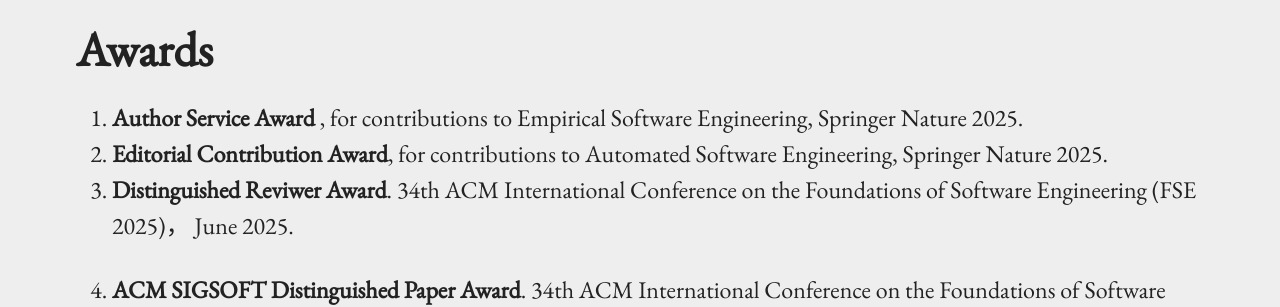
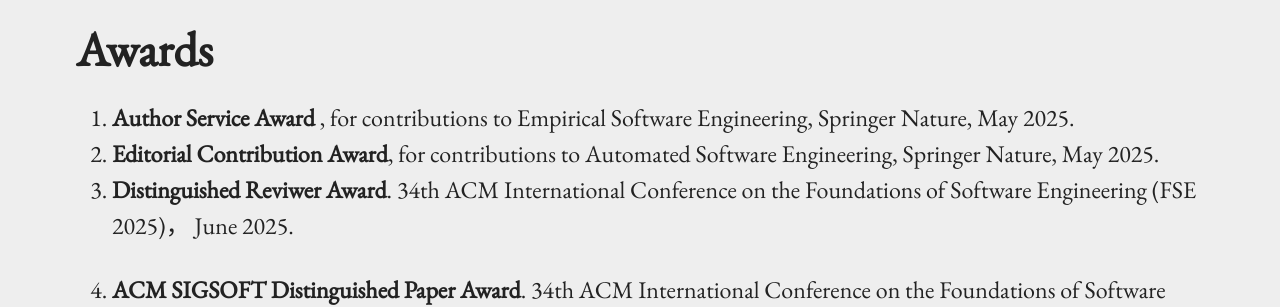
Before and after one commit to xin-xia/xin-xia.github.io, a Jekyll site: the page built from awards.md, in a window 1280 px wide and 900 px high. Shown: the part 126-433 px from the top of the window. Built offline with Jekyll 4.4.1, drawn with Linux system fonts in a browser that asks for light colours.

Commit message:
Update awards.md

```diff
--- a/awards.md
+++ b/awards.md
@@ -4,8 +4,8 @@ title: Awards
 permalink: /awards/
 ---
 
-29. <strong>   Author Service Award  </strong>, for contributions to Empirical Software Engineering, Springer Nature 2025.  <br />
-28. <strong>  Editorial Contribution Award</strong>, for contributions to Automated Software Engineering, Springer Nature 2025.  <br />
+29. <strong>   Author Service Award  </strong>, for contributions to Empirical Software Engineering, Springer Nature, May 2025.  <br />
+28. <strong>  Editorial Contribution Award</strong>, for contributions to Automated Software Engineering, Springer Nature, May 2025.  <br />
 27.  <strong>  Distinguished Reviwer  Award</strong>. 34th ACM International Conference on the Foundations of Software Engineering (FSE 2025)， June 2025. <br />
 
 26. <strong>ACM SIGSOFT Distinguished Paper Award</strong>. 34th ACM International Conference on the Foundations of Software Engineering (FSE 2025)， June 2025. <br />
```
